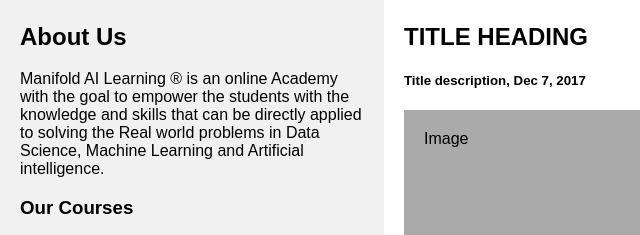
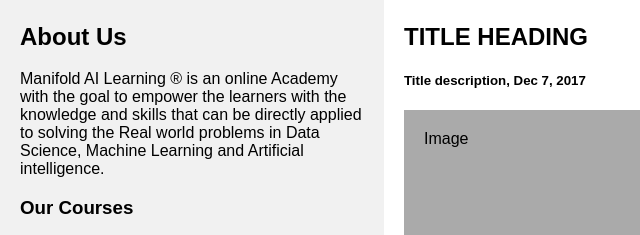
Before and after one commit to dsneeraj198/codebuildtriggers, a plain HTML site: page index.html in a window 1280 px wide. Shown: the part 390-625 px from the top of the page, 0-640 px from the left. Drawn offline with Linux system fonts and the light colour scheme.

Commit message:
updated index.html

```diff
--- a/index.html
+++ b/index.html
@@ -128,7 +128,7 @@
 <div class="row">
   <div class="side">
     <h2>About Us</h2>
-    <p>Manifold AI Learning ® is an online Academy with the goal to empower the students with the knowledge and skills that can be directly applied to solving the Real world problems in Data Science, Machine Learning and Artificial intelligence.</p>
+    <p>Manifold AI Learning ® is an online Academy with the goal to empower the learners with the knowledge and skills that can be directly applied to solving the Real world problems in Data Science, Machine Learning and Artificial intelligence.</p>
     <h3>Our Courses</h3>
     <p>Join us on Youtube and start learning for free</p>
     <div class="fakeimg" style="height:60px;"> <a href="https://www.youtube.com/manifoldailearning" class="right">Youtube Hands-On ML Series </a> </div><br>
```
